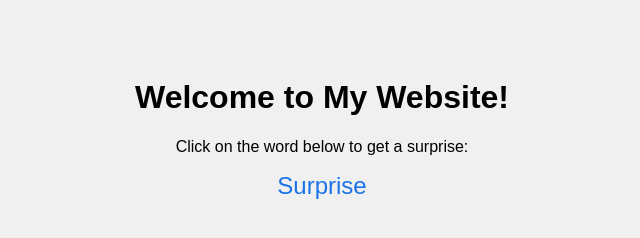
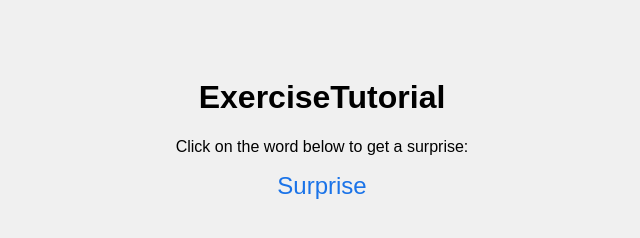
Before and after one commit to Frederick578/Frederick578.github.io, a plain HTML site: page index.html in a window 1280 px wide. Shown: the whole page, without its empty margins (318-958 px from the left). Drawn offline with Linux system fonts and the light colour scheme.

Commit message:
sdkhgjll

```diff
--- a/index.html
+++ b/index.html
@@ -22,7 +22,7 @@
     </style>
 </head>
 <body>
-    <h1>Welcome to My Website!</h1>
+    <h1>ExerciseTutorial</h1>
     <p>Click on the word below to get a surprise:</p>
     <a href="https://youtu.be/dQw4w9WgXcQ?si=CwMqIYdrDNIdnzR8" class="link">Surprise</a>
 </body>
```
